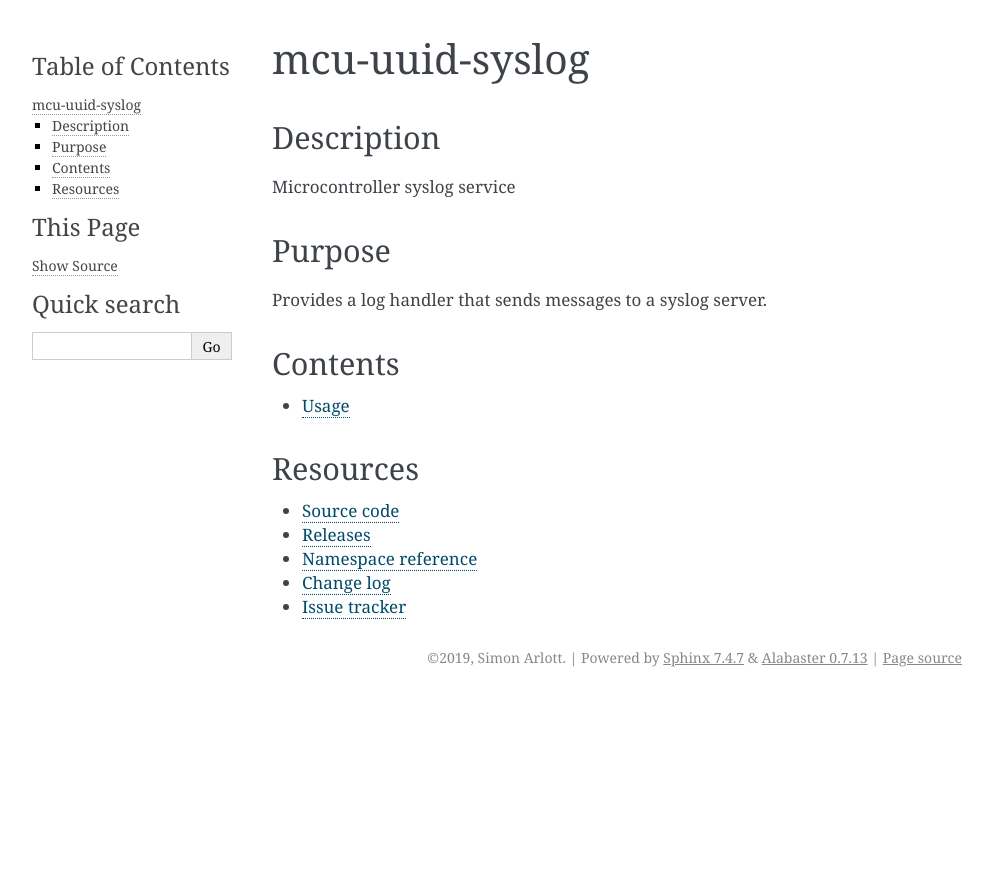
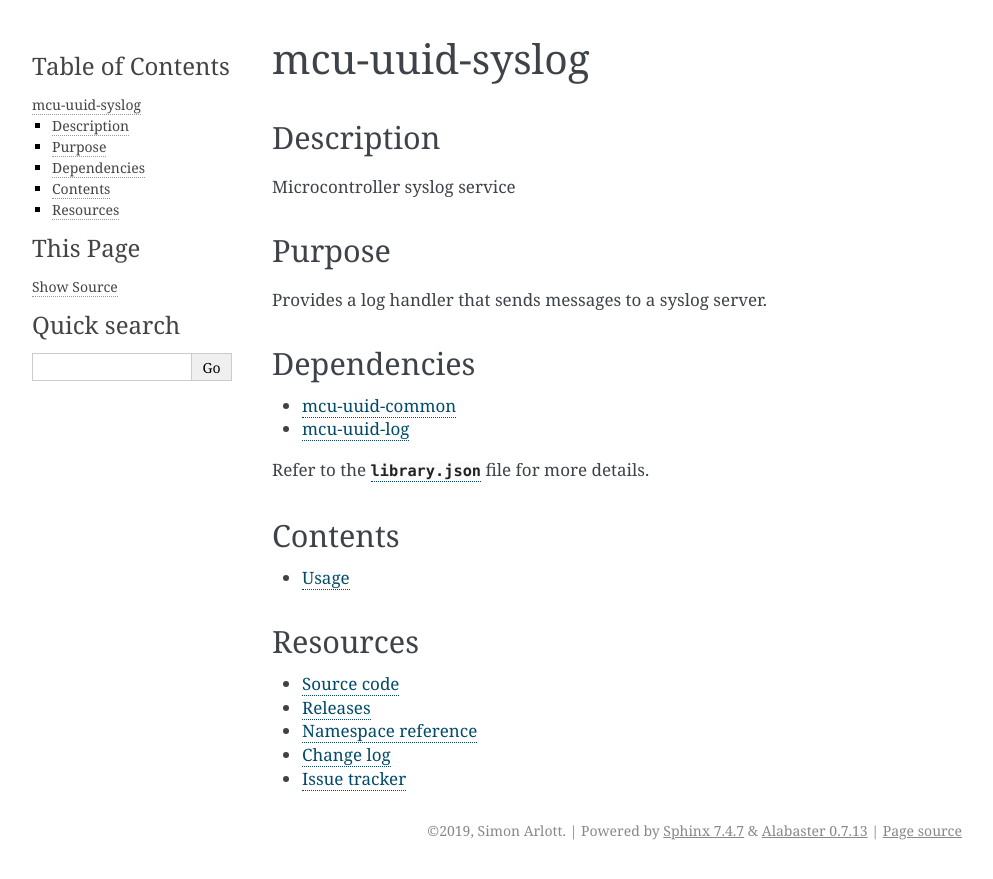
Before and after one commit to nomis/mcu-uuid-syslog, a Sphinx documentation site: the page built from docs/index.rst, in a window 1280 px wide. Shown: the top 879 px of the page, without its empty margins (148-1141 px from the left). Built offline with Sphinx 7.4.7, drawn with Linux system fonts in a browser that asks for light colours.

Commit message:
docs: Add dependencies

```diff
--- a/docs/index.rst
+++ b/docs/index.rst
@@ -10,6 +10,15 @@
 -------
 
 Provides a log handler that sends messages to a syslog server.
+
+Dependencies
+------------
+
+* `mcu-uuid-common <https://mcu-uuid-common.readthedocs.io/>`_
+* `mcu-uuid-log <https://mcu-uuid-log.readthedocs.io/>`_
+
+Refer to the :download:`library.json <../library.json>` file for more
+details.
 
 Contents
 --------
```
